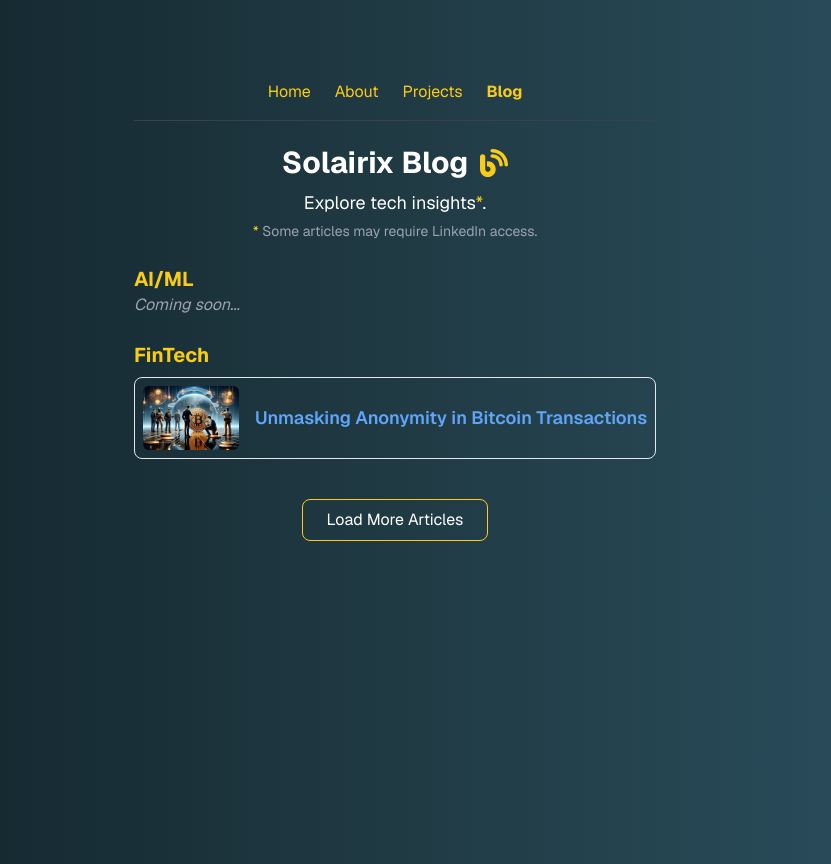
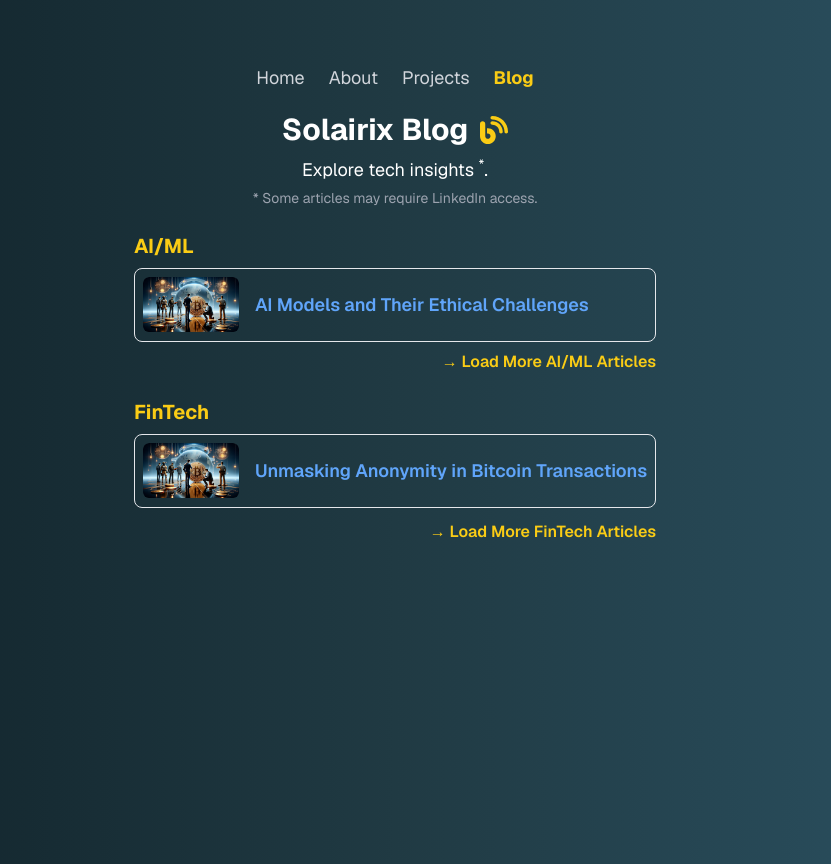
Before and after one commit to jdiamand/solairix-website, a Next.js app: page /blog in a window 1280 px wide. Shown: the whole page, without its empty margins (245-1076 px from the left). Built offline with nearby package versions, Linux system fonts and the light colour scheme.

Commit message:
Updated homepage tagline and refined blog page layout

```diff
--- a/app/blog/page.tsx
+++ b/app/blog/page.tsx
@@ -5,37 +5,61 @@
 
 export default function Blog() {
     return (
-        <div className="flex flex-col items-center justify-start min-h-screen text-center p-8">
-            {/* Navigation Bar */}
-            <nav className="w-full flex justify-center space-x-6 p-4 border-b border-gray-700">
-                <Link href="/" className="text-yellow-400 hover:underline">Home</Link>
-                <Link href="/about" className="text-yellow-400 hover:underline">About</Link>
-                <Link href="/projects" className="text-yellow-400 hover:underline">Projects</Link>
-                <Link href="/blog" className="text-yellow-400 font-bold hover:underline">Blog</Link>
+        <div className="flex flex-col items-center min-h-screen text-center p-8">
+            {/* 🔹 Navigation Bar */}
+            <nav className="w-full max-w-4xl flex justify-center space-x-6 text-gray-300 text-lg mb-5">
+                <Link href="/" className="hover:text-yellow-400 transition">Home</Link>
+                <Link href="/about" className="hover:text-yellow-400 transition">About</Link>
+                <Link href="/projects" className="hover:text-yellow-400 transition">Projects</Link>
+                <Link href="/blog" className="font-bold text-yellow-400">Blog</Link>
             </nav>
 
-            {/* Blog Heading with Inline Icon */}
-            <div className="flex items-center space-x-3 mt-6">
+            {/* 🔹 Blog Heading with Icon */}
+            <div className="flex items-center space-x-3">
                 <h1 className="text-3xl font-bold">Solairix Blog</h1>
                 <FontAwesomeIcon icon={faBlog} className="text-yellow-400 w-7 h-7" />
             </div>
 
-            {/* Tech Insights + Footnote Indicator */}
-            <p className="text-lg mt-2">
-                Explore tech insights<span className="text-yellow-400">*</span>.
-            </p>
-
-            {/* Footnote explaining LinkedIn Access */}
-            <p className="text-sm text-gray-400 mt-1">
-                <span className="text-yellow-400">*</span> Some articles may require LinkedIn access.
-            </p>
+            <p className="text-lg mt-2">Explore tech insights <sup>*</sup>.</p>
+            <p className="text-sm text-gray-400 mt-1">* Some articles may require LinkedIn access.</p>
 
             <div className="mt-6 w-full max-w-2xl text-left">
-                {/* AI/ML Section */}
+                {/* 🔹 AI/ML Section */}
                 <h2 className="text-xl font-bold text-yellow-400">AI/ML</h2>
-                <p className="text-gray-400 italic">Coming soon...</p>
+                <a
+                    href="https://lnkd.in/ai-ml-example"
+                    className="flex items-center space-x-4 mt-2 border p-2 rounded-lg hover:bg-gray-800 transition duration-300"
+                    target="_blank"
+                    rel="noopener noreferrer"
+                >
+                    {/* ✅ AI/ML Blog Thumbnail FIXED */}
+                    <div className="w-24 h-14 relative rounded-md overflow-hidden">
+                        <Image
+                            src="/blog-thumbnails/unmaskbitcoin.png"
+                            alt="AI/ML Blog Thumbnail"
+                            width={96}
+                            height={56}
+                            className="rounded-md"
+                        />
+                    </div>
 
-                {/* FinTech Section with Thumbnail */}
+                    {/* Blog Post Title */}
+                    <span className="text-blue-400 text-lg font-semibold hover:underline">
+                        AI Models and Their Ethical Challenges
+                    </span>
+                </a>
+
+                {/* Load More AI/ML Articles */}
+                <div className="mt-2 text-right">
+                    <Link href="/blog/ai-ml" className="text-yellow-400 text-base font-semibold hover:underline">
+                        → Load More AI/ML Articles
+                    </Link>
+                </div>
+
+
+
+
+                {/* 🔹 FinTech Section */}
                 <h2 className="text-xl font-bold text-yellow-400 mt-6">FinTech</h2>
                 <a
                     href="https://lnkd.in/eS7YEjTg"
@@ -43,13 +67,14 @@
                     target="_blank"
                     rel="noopener noreferrer"
                 >
-                    {/* Blog Post Thumbnail */}
-                    <div className="w-24 h-16 relative rounded-md overflow-hidden">
+                    {/* ✅ FinTech Blog Thumbnail FIXED */}
+                    <div className="w-24 h-14 relative rounded-md overflow-hidden">
                         <Image
                             src="/blog-thumbnails/unmaskbitcoin.png"
                             alt="FinTech Blog Thumbnail"
-                            layout="fill"
-                            objectFit="cover"
+                            width={96}
+                            height={56}
+                            className="rounded-md"
                         />
                     </div>
 
@@ -58,13 +83,14 @@
                         Unmasking Anonymity in Bitcoin Transactions
                     </span>
                 </a>
-            </div>
 
-            {/* Placeholder for Pagination */}
-            <div className="mt-10">
-                <button className="px-6 py-2 border border-yellow-400 rounded-lg hover:bg-yellow-400 hover:text-black">
-                    Load More Articles
-                </button>
+
+                {/* Load More FinTech Articles */}
+                <div className="mt-3 text-right">
+                    <Link href="/blog/fintech" className="text-yellow-400 text-base font-semibold hover:underline">
+                        → Load More FinTech Articles
+                    </Link>
+                </div>
             </div>
         </div>
     );
--- a/app/page.tsx
+++ b/app/page.tsx
@@ -15,10 +15,10 @@
             </div>
 
             <h1 className="text-5xl font-extrabold tracking-wide animate-fade-in">
-                Welcome to <span className="text-yellow-400">Solairix</span>
+                Welcome to <span className="text-yellow-400">Solairix<span className="text-sm align-super">™</span></span>
             </h1>
             <p className="text-lg mt-4 max-w-xl opacity-90">
-                Exploring the Future of <span className="text-yellow-400">AI</span>, <span className="text-yellow-400">ML</span>, and <span className="text-yellow-400">FinTech</span>.
+                Enabling the Advancement of <span className="text-yellow-400">Intelligent, Emerging Technologies</span>.
             </p>
 
             {/* Navigation Links */}
```
Also changed, not shown: tsconfig.json (+18 -4 lines).
